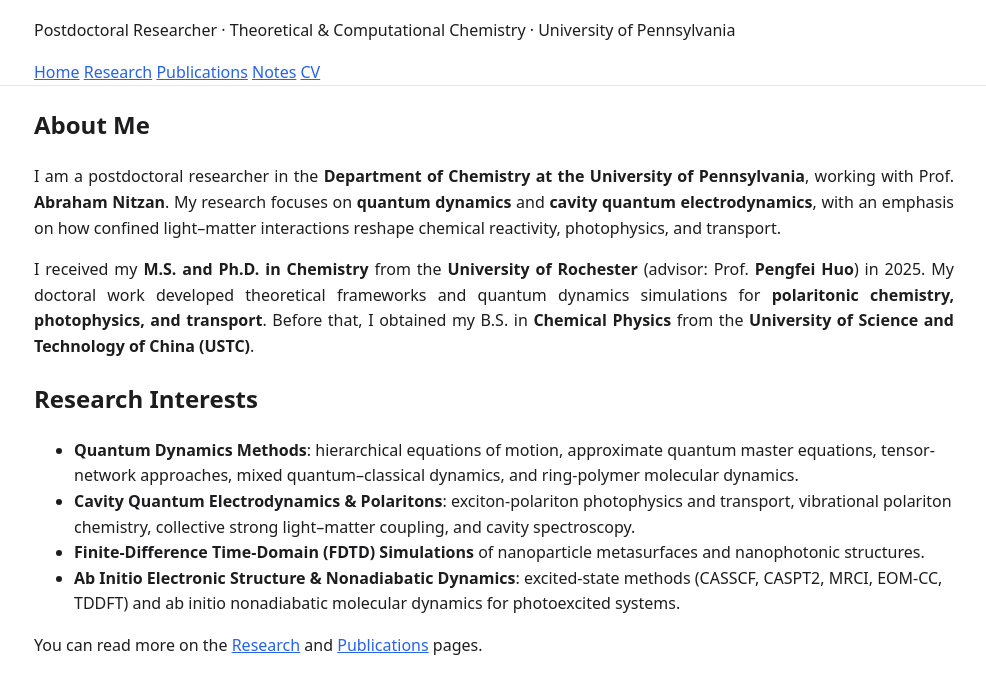
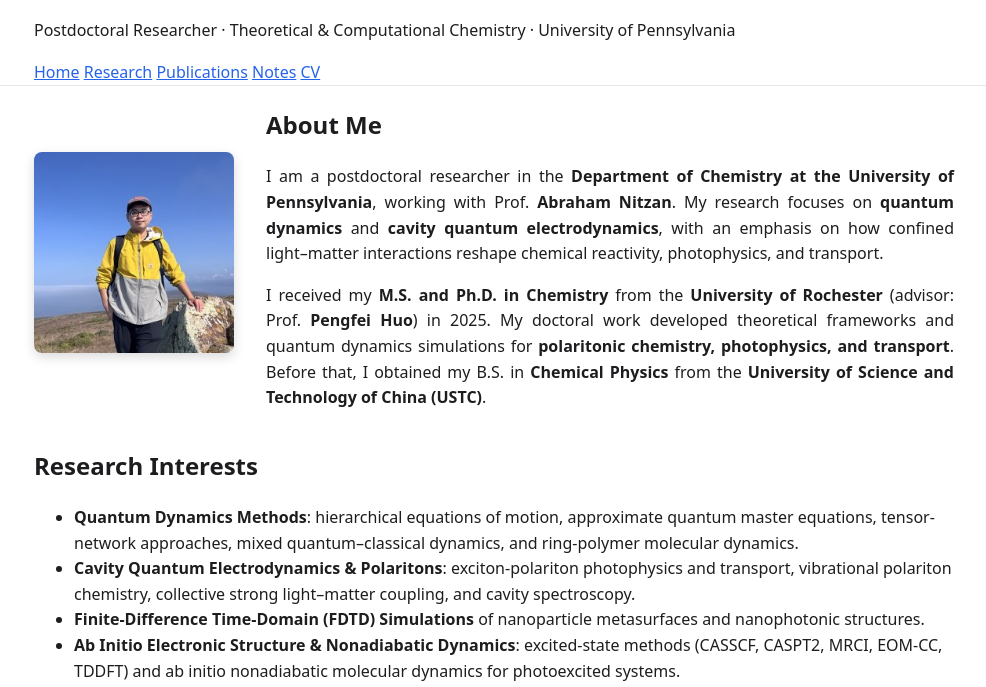
Before and after one commit to Okita0512/Okita0512.github.io, a plain HTML site: page index.html in a window 1280 px wide. Shown: the part 76-763 px from the top of the page, without its empty margins (146-1132 px from the left). Drawn offline with Linux system fonts and the light colour scheme.

Commit message:
Update index.html

```diff
--- a/index.html
+++ b/index.html
@@ -26,8 +26,26 @@
     </header>
 
     <main class="container">
-        <!-- Intro / Hero section -->
-        <section class="intro">
+        <!-- Profile section -->
+        <section class="intro profile-section">
+            <div style="display: flex; flex-wrap: wrap; gap: 2rem; align-items: center;">
+
+                <!-- Profile image -->
+                <div style="flex: 0 0 200px; text-align: center;">
+                    <img
+                        src="assets/picture.jpg"
+                        alt="Wenxiang Ying"
+                        style="
+                            width: 200px;
+                            max-width: 100%;
+                            border-radius: 8px;
+                            box-shadow: 0 4px 12px rgba(0,0,0,0.15);
+                        "
+                    />
+                </div>
+
+                <!-- About text -->
+                <div style="flex: 1; min-width: 260px;">
                     <h2>About Me</h2>
                     <p>
                         I am a postdoctoral researcher in the
@@ -45,6 +63,9 @@
                         Before that, I obtained my B.S. in <strong>Chemical Physics</strong> from the
                         <strong>University of Science and Technology of China (USTC)</strong>.
                     </p>
+                </div>
+
+            </div>
         </section>
 
         <!-- Research highlights -->
```
Lines whose indentation alone changed are shown as unchanged.
